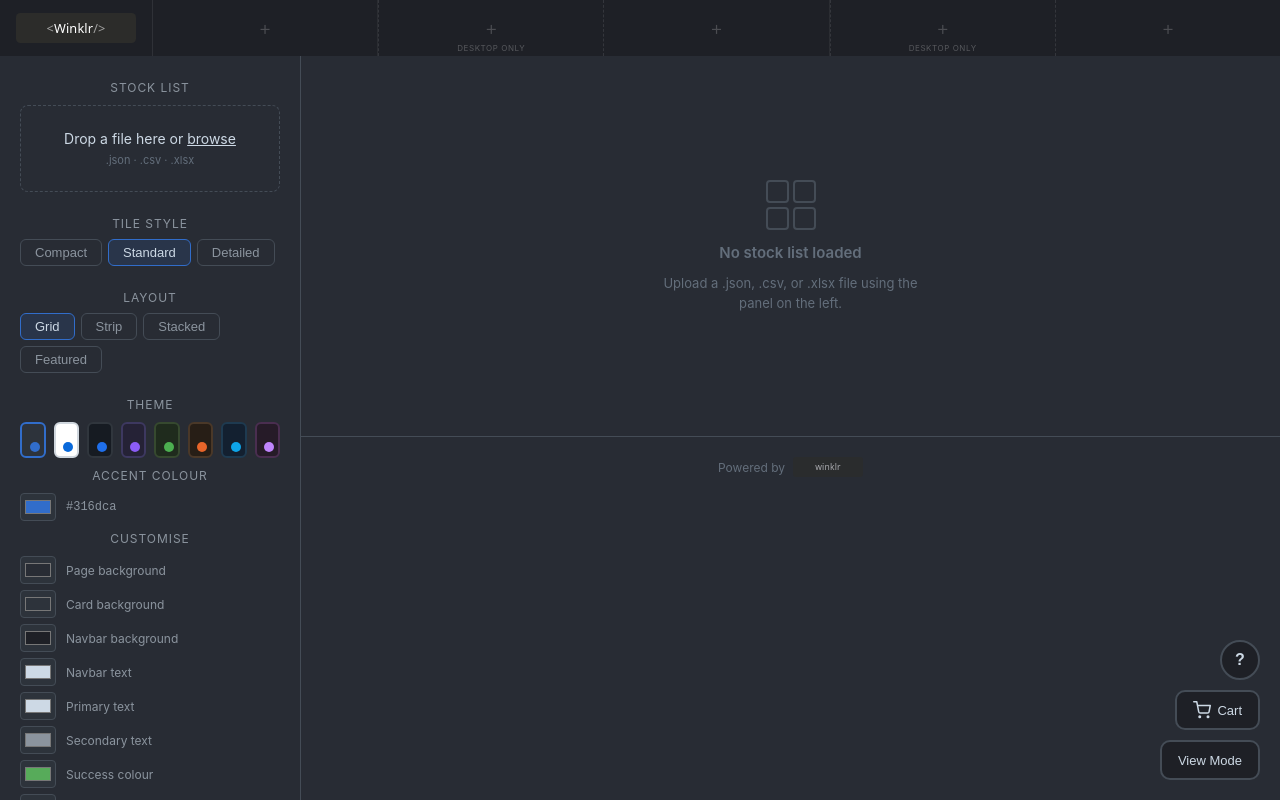
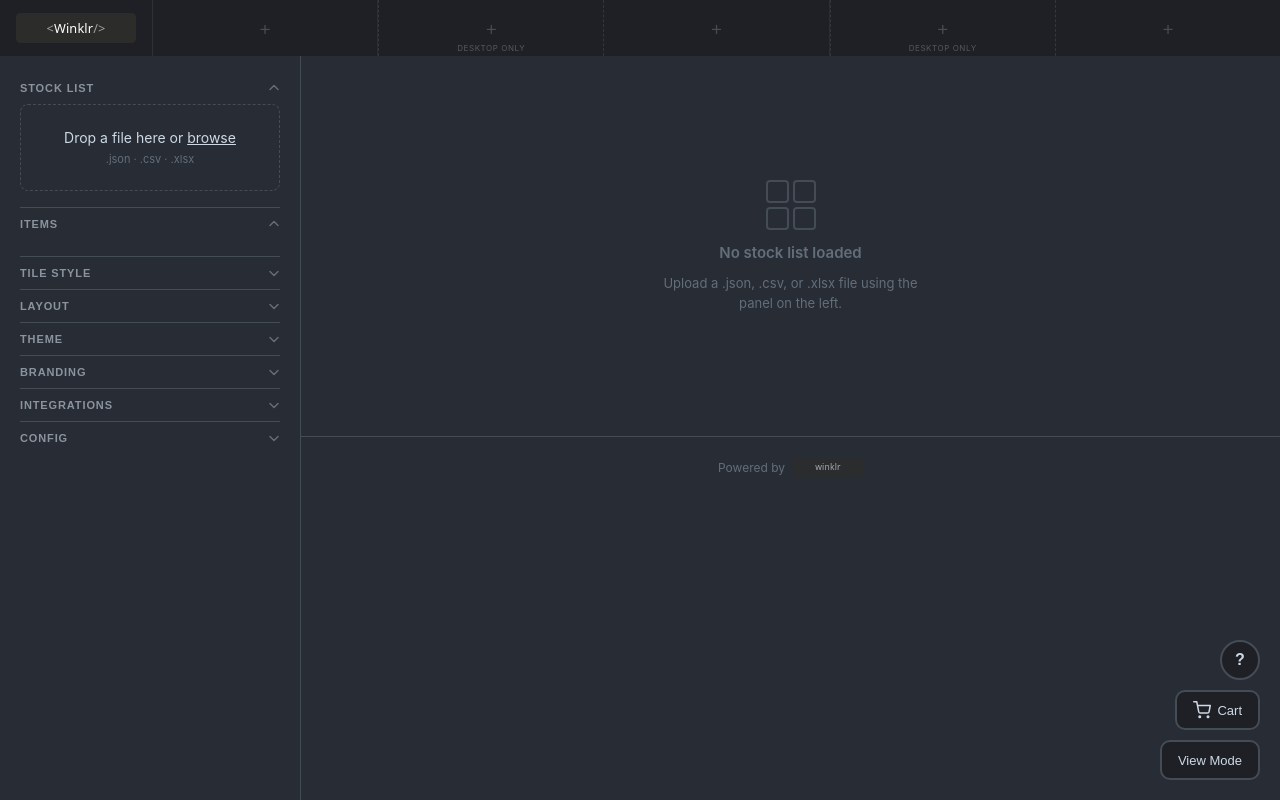
Before and after one commit to ALangford98/winklr, a React (Create React App) app: page / in a window 1280 px wide. Shown: the top 800 px of the page. Built offline with nearby package versions, Linux system fonts and the light colour scheme.

Commit message:
Added functionality to collapse panel sections

```diff
--- a/src/components/BrandingEditor.js
+++ b/src/components/BrandingEditor.js
@@ -17,7 +17,6 @@ export default function BrandingEditor() {
 
   return (
     <div className="branding-editor">
-      <p className="selector-label">Branding</p>
       <div className="branding-preview">
         <img src={logoSrc} alt="Brand logo" className="branding-preview-img" />
       </div>
--- /dev/null
+++ b/src/components/CollapsibleSection.js
@@ -0,0 +1,32 @@
+import React from 'react';
+import { useLocalStorage } from '../hooks/useLocalStorage';
+
+const CollapsibleSection = ({ title, storageKey, defaultOpen = false, children }) => {
+  const [open, setOpen] = useLocalStorage(`winklr_panel_${storageKey}`, defaultOpen);
+
+  return (
+    <div className={`collapsible-section${open ? ' collapsible-section--open' : ''}`}>
+      <button
+        className="collapsible-header"
+        type="button"
+        onClick={() => setOpen((v) => !v)}
+        aria-expanded={open}
+      >
+        <span className="collapsible-title">{title}</span>
+        <svg
+          className="collapsible-chevron"
+          width="12"
+          height="12"
+          viewBox="0 0 12 12"
+          fill="none"
+          aria-hidden="true"
+        >
+          <path d="M2 4.5L6 8.5L10 4.5" stroke="currentColor" strokeWidth="1.5" strokeLinecap="round" strokeLinejoin="round" />
+        </svg>
+      </button>
+      {open && <div className="collapsible-body">{children}</div>}
+    </div>
+  );
+};
+
+export default CollapsibleSection;
--- a/src/components/ConfigPorter.js
+++ b/src/components/ConfigPorter.js
@@ -39,7 +39,6 @@ export default function ConfigPorter() {
 
   return (
     <div className="config-porter">
-      <p className="selector-label">Config</p>
       <div className="selector-options">
         <button className="selector-btn" onClick={handleExport}>Export</button>
         <label className="selector-btn config-import-label">
--- a/src/components/IntegrationsPanel.js
+++ b/src/components/IntegrationsPanel.js
@@ -85,7 +85,6 @@ const IntegrationsPanel = () => {
 
   return (
     <div className="integrations-panel">
-      <p className="selector-label">Integrations</p>
       <p className="integration-panel-notice">
         Keys entered here are stored in your browser and included in exported config files.
         Only use <strong>public / publishable</strong> keys — never paste secret keys.
--- a/src/components/ThemePicker.js
+++ b/src/components/ThemePicker.js
@@ -28,7 +28,6 @@ export default function ThemePicker() {
 
   return (
     <div className="theme-picker">
-      <p className="selector-label">Theme</p>
       <div className="palette-swatches">
         {Object.entries(PALETTES).map(([key, p]) => (
           <button
--- a/src/components/layout/LayoutSelector.js
+++ b/src/components/layout/LayoutSelector.js
@@ -13,7 +13,6 @@ export default function LayoutSelector() {
 
   return (
     <div className="layout-selector">
-      <p className="selector-label">Layout</p>
       <div className="selector-options">
         {OPTIONS.map(({ value, label }) => (
           <button
--- a/src/components/stock/StockListEditor.js
+++ b/src/components/stock/StockListEditor.js
@@ -30,8 +30,6 @@ export default function StockListEditor() {
 
   return (
     <div className="stock-list-editor">
-      <p className="loader-label">Items ({state.stockList.length})</p>
-
       <ul className="editor-list">
         {state.stockList.map((item, i) => (
           <li key={item.id} className="editor-item">
--- a/src/components/stock/StockListLoader.js
+++ b/src/components/stock/StockListLoader.js
@@ -39,8 +39,6 @@ export default function StockListLoader() {
       onDrop={handleDrop}
       onDragOver={(e) => e.preventDefault()}
     >
-      <p className="loader-label">Stock List</p>
-
       {!hasItems ? (
         <label className="loader-drop-zone">
           <input
--- a/src/components/tiles/TileConfigSelector.js
+++ b/src/components/tiles/TileConfigSelector.js
@@ -12,7 +12,6 @@ export default function TileConfigSelector() {
 
   return (
     <div className="tile-config-selector">
-      <p className="selector-label">Tile Style</p>
       <div className="selector-options">
         {OPTIONS.map(({ value, label }) => (
           <button
--- a/src/pages/Home.js
+++ b/src/pages/Home.js
@@ -10,6 +10,7 @@ import ThemePicker from "../components/ThemePicker";
 import BrandingEditor from "../components/BrandingEditor";
 import ConfigPorter from "../components/ConfigPorter";
 import IntegrationsPanel from "../components/IntegrationsPanel";
+import CollapsibleSection from "../components/CollapsibleSection";
 
 function matchesQuery(item, query) {
   const q = query.toLowerCase();
@@ -48,14 +49,30 @@ export default function Home() {
     <div className="Home">
       {state.viewMode && (
         <aside className="edit-panel">
+          <CollapsibleSection title="Stock List" storageKey="stockLoader" defaultOpen={true}>
             <StockListLoader />
+          </CollapsibleSection>
+          <CollapsibleSection title={`Items${state.stockList.length ? ` (${state.stockList.length})` : ''}`} storageKey="stockEditor" defaultOpen={true}>
             <StockListEditor />
+          </CollapsibleSection>
+          <CollapsibleSection title="Tile Style" storageKey="tileConfig" defaultOpen={false}>
             <TileConfigSelector />
+          </CollapsibleSection>
+          <CollapsibleSection title="Layout" storageKey="layout" defaultOpen={false}>
             <LayoutSelector />
+          </CollapsibleSection>
+          <CollapsibleSection title="Theme" storageKey="theme" defaultOpen={false}>
             <ThemePicker />
+          </CollapsibleSection>
+          <CollapsibleSection title="Branding" storageKey="branding" defaultOpen={false}>
             <BrandingEditor />
+          </CollapsibleSection>
+          <CollapsibleSection title="Integrations" storageKey="integrations" defaultOpen={false}>
             <IntegrationsPanel />
+          </CollapsibleSection>
+          <CollapsibleSection title="Config" storageKey="config" defaultOpen={false}>
             <ConfigPorter />
+          </CollapsibleSection>
         </aside>
       )}
 
--- a/src/styles/home.css
+++ b/src/styles/home.css
@@ -12,11 +12,11 @@
 	width: 260px;
 	min-height: 100vh;
 	flex-shrink: 0;
-	padding: 24px 20px;
+	padding: 16px 20px;
 	border-right: 1px solid var(--border-subtle);
 	display: flex;
 	flex-direction: column;
-	gap: 24px;
+	gap: 0;
 }
 
 .content-area {
@@ -507,3 +507,49 @@
 }
 
 .integration-clear:hover { color: var(--accent-danger); }
+
+/* ── CollapsibleSection ────────────────────────────────── */
+.collapsible-section {
+  border-bottom: 1px solid var(--border-subtle);
+}
+
+.collapsible-section:last-child {
+  border-bottom: none;
+}
+
+.collapsible-header {
+  display: flex;
+  align-items: center;
+  justify-content: space-between;
+  width: 100%;
+  background: none;
+  border: none;
+  color: var(--text-secondary);
+  font-size: 11px;
+  font-weight: 600;
+  text-transform: uppercase;
+  letter-spacing: 0.08em;
+  padding: 10px 0;
+  cursor: pointer;
+  gap: 8px;
+  text-align: left;
+  transition: color 0.15s;
+}
+
+.collapsible-header:hover {
+  color: var(--text-primary);
+}
+
+.collapsible-chevron {
+  flex-shrink: 0;
+  color: var(--text-muted);
+  transition: transform 0.18s ease;
+}
+
+.collapsible-section--open .collapsible-chevron {
+  transform: rotate(180deg);
+}
+
+.collapsible-body {
+  padding-bottom: 16px;
+}
```
Also changed, not shown: 1 other file (tests, documents, lock files or other folders). Lines whose indentation alone changed are shown as unchanged.
